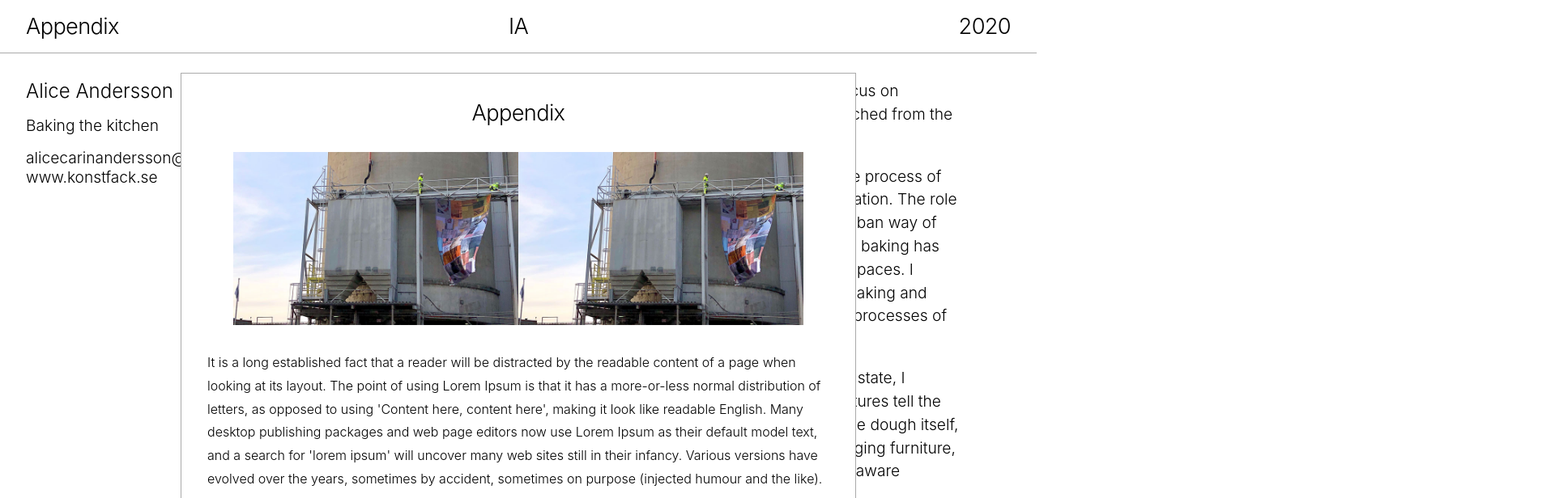
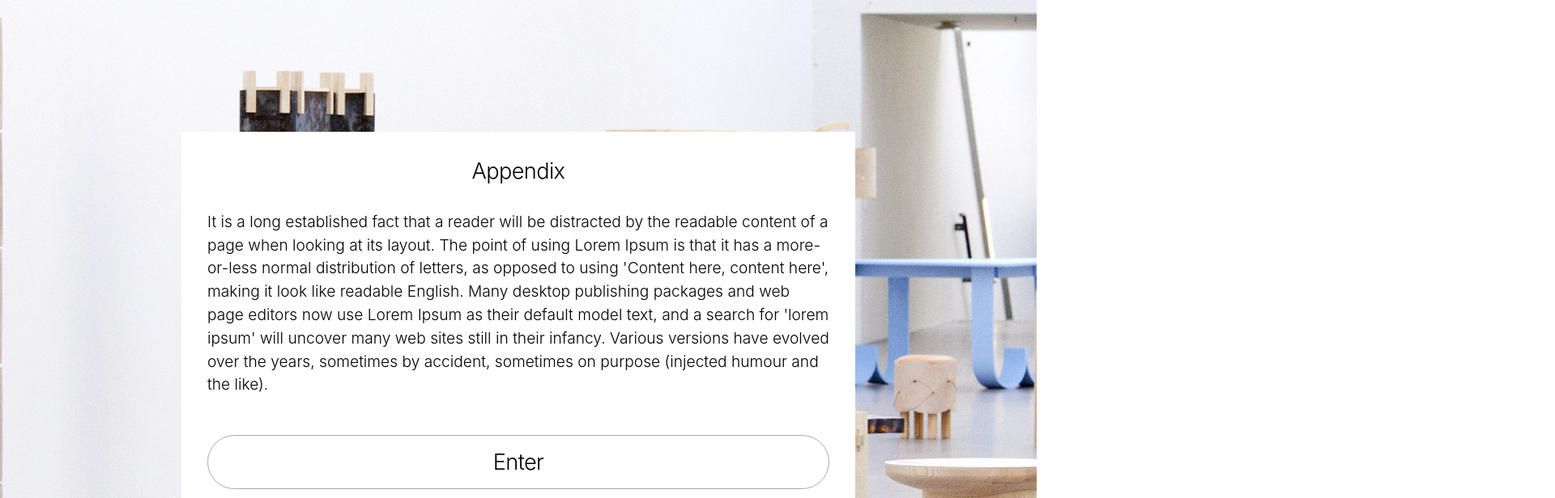
Before and after one commit to kristofferlarberg/appendix, a Gatsby site: page /spatial-design/alice-andersson in a window 1280 px wide. Shown: the top 616 px of the page at 81% size, 1920 px wide, since content can reach past the window. Built offline with nearby package versions, Linux system fonts and the light colour scheme; Gatsby itself is replaced by a stand-in of ours.

Commit message:
New develop branch

```diff
--- a/gatsby-config.js
+++ b/gatsby-config.js
@@ -25,6 +25,7 @@ module.exports = {
       resolve: `gatsby-transformer-remark`,
       options: {
         plugins: [
+          `gatsby-remark-copy-linked-files`,
           {
             resolve: `gatsby-remark-images`,
             options: {
@@ -58,18 +59,6 @@ module.exports = {
               wrapperStyle: `margin-bottom: 1.0725rem`,
             },
           },
-/*           {
-            resolve: `gatsby-remark-interactive-gifs`,
-            options: {
-              root: `${__dirname}`,
-              src: `${__dirname}/src/images`,
-              dest: `${__dirname}/public/static/images`,
-              play: `${__dirname}/src/images/play.gif`,
-              placeholder: `${__dirname}/src/images/play.gif`,
-              loading: `${__dirname}/src/images/loading.gif`,
-              relativePath: `/static/images`,
-            },
-          }, */
         ],
       },
     },
--- a/package.json
+++ b/package.json
@@ -25,6 +25,7 @@
     "gatsby-plugin-react-helmet": "^3.3.2",
     "gatsby-plugin-sharp": "^2.6.9",
     "gatsby-plugin-styled-components": "^3.3.1",
+    "gatsby-remark-copy-linked-files": "^2.3.4",
     "gatsby-remark-embed-video": "^3.0.10",
     "gatsby-remark-images": "^3.3.8",
     "gatsby-remark-interactive-gifs": "^1.0.3",
--- a/src/components/modal.js
+++ b/src/components/modal.js
@@ -1,7 +1,7 @@
 import React from "react"
 import styled from "styled-components"
 import { graphql, useStaticQuery } from "gatsby"
-import Welcome from "../images/enter.jpg"
+import Welcome from "../images/exhibition.jpg"
 import Button from "./button"
 
 const Container = styled.div`
@@ -10,32 +10,33 @@ const Container = styled.div`
   justify-content: center;
   flex-direction: column;
   padding: 2rem;
-  width: 60vw;
-  height: auto;
-  max-height: 100%;
-  margin-top: 1rem;
+  width: calc(100vw - 4rem);
+  height: calc(100vh - 4rem);
+  margin: 0;
+  position: fixed;
   z-index: 100;
-  position: absolute;
-  top: 50%;
-  left: 50%;
-  transform: translate(-50%, -50%);
-  border: #aaa solid 1px;
-  background: white;
-  font-size: 1rem;
+  background: url(${Welcome});
+  background-size: 3000px auto;
+  background-repeat: no-repeat;
+  background-position: center;
 `
 
-const ImageContainer = styled.div`
+const TextBox = styled.div`
   display: flex;
   justify-content: center;
-  box-sizing: border-box;
-  width: 100%;
-  border: 0;
+  flex-direction: column;
+  width: 60vw;
   padding: 2rem;
+  background-color: white;
 `
 
-const ExhibitionImage = styled.img`
-  width: 50%;
+const Header = styled.h1`
+  text-align: center;
+  margin-bottom: 2rem;
+`
 
+const Text = styled.p`
+  margin-bottom: 2rem;
 `
 
 export default function Modal(props) {
@@ -52,12 +53,9 @@ export default function Modal(props) {
   )
   return (
     <Container {...props}>
-      <h1>{data.site.siteMetadata.title}</h1>
-      <ImageContainer>
-        <ExhibitionImage src={Welcome} alt="Exhibition image"></ExhibitionImage>
-        <ExhibitionImage src={Welcome} alt="Exhibition image"></ExhibitionImage>
-      </ImageContainer>
-      <p>
+      <TextBox>
+        <Header>{data.site.siteMetadata.title}</Header>
+        <Text>
           It is a long established fact that a reader will be distracted by the
           readable content of a page when looking at its layout. The point of
           using Lorem Ipsum is that it has a more-or-less normal distribution of
@@ -67,8 +65,9 @@ export default function Modal(props) {
           search for 'lorem ipsum' will uncover many web sites still in their
           infancy. Various versions have evolved over the years, sometimes by
           accident, sometimes on purpose (injected humour and the like).
-      </p>
+        </Text>
         <Button>Enter</Button>
+      </TextBox>
     </Container>
   )
 }
--- a/src/pages/spatial-design/alice-andersson.md
+++ b/src/pages/spatial-design/alice-andersson.md
@@ -23,6 +23,8 @@ Bakningens vardagliga betydelse har förändrats en hel del sedan vi fick en urb
 
 Genom att undersöka allmogetraditionens interiörer samt folkhemsköket, utforskar jag bakningens estetik och behov; hur kan form och textur berätta om matens process? I detta bakbord har jag inspirerats av degen själv med syfte att reflektera stadiet i bakprocessen. Genom att skapa engagerande möbler vill jag koppla oss kroppsligt och visuellt till en mer integrerad och ursprungsmedveten relation till mat.
 
+![gif](/test.gif)
+
 ![Image](../../images/ma_sd_alice_andersson/ma_sd_alice_andersson_1.jpg "#### Baking the kitchen – Exhibition <br> Photo: Sanna Lindberg")
 ![Image](../../images/ma_sd_alice_andersson/ma_sd_alice_andersson_3.jpg "#### Photo: Sanna Lindberg")
 ![Image](../../images/ma_sd_alice_andersson/ma_sd_alice_andersson_4.jpg "#### Photo: Sanna Lindberg")
--- a/src/styles/global.css
+++ b/src/styles/global.css
@@ -65,6 +65,10 @@ h4 {
   margin-block-end: 0;
 }
 
+img {
+  width: 100%;
+}
+
 .gatsby-resp-image-figcaption {
   margin: 0.4rem 0 0 0.4rem;
 }
@@ -85,5 +89,6 @@ h4 {
   p {
     font-size: 0.9rem;
     line-height: 1.2rem;
+    margin-block-end: 0;
   }
 }
```
Also changed, not shown: src/images/exhibition.jpg (added), 3 other files. Lines whose indentation alone changed are shown as unchanged.
